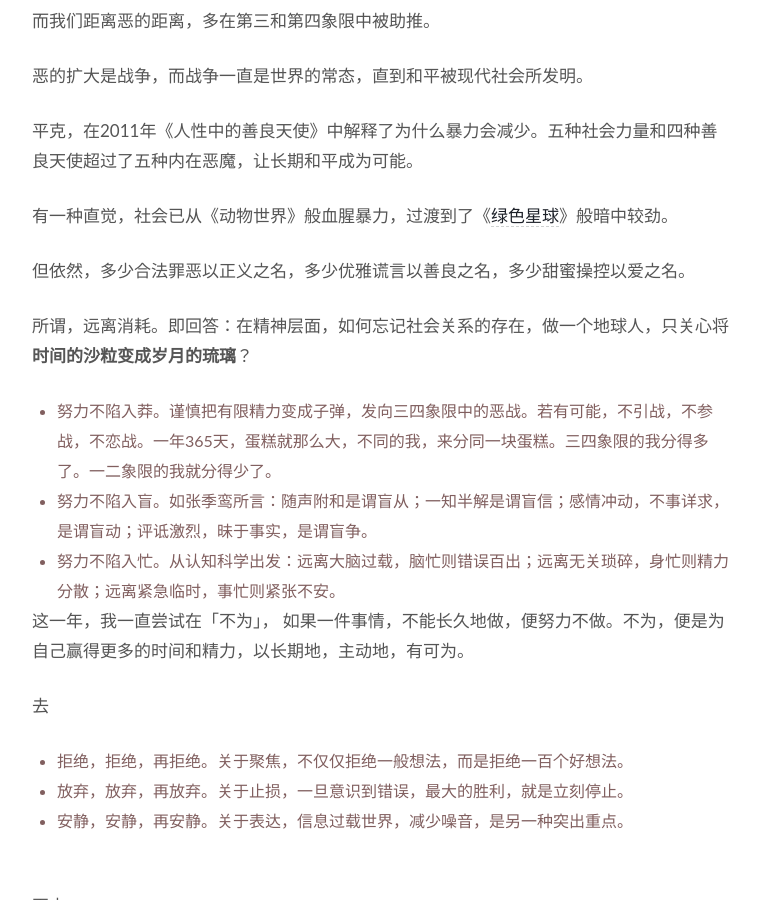
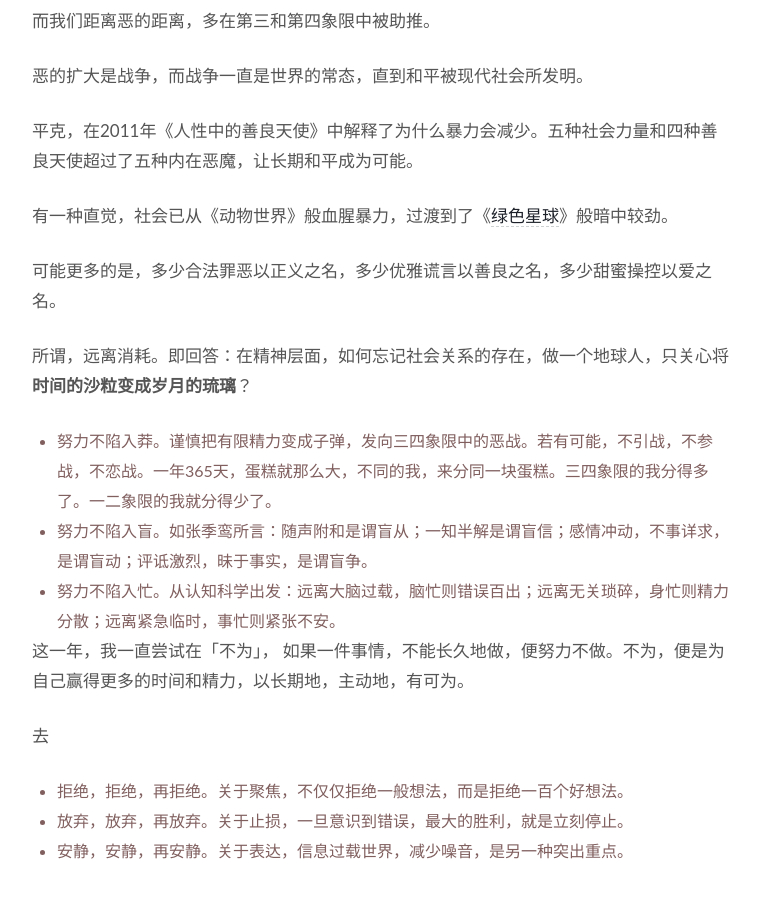
Before and after one commit to WillWang-X/willwang-x.github.io, a Jekyll site: the page built from _posts/blogs/2022-12-31-horse-manure-and-fertile-soil.md, in a window 1280 px wide and 900 px high, scrolled down 6274 px. Shown: the whole window, without its empty margins (258-1017 px from the left). Built offline with Jekyll 4.4.1, drawn with Linux system fonts in a browser that asks for light colours.

Commit message:
Answer to Year-in-review_Question on soil

```diff
--- a/_posts/blogs/2022-12-31-horse-manure-and-fertile-soil.md
+++ b/_posts/blogs/2022-12-31-horse-manure-and-fertile-soil.md
@@ -196,7 +196,7 @@ ChatGPT 加其他让这成为了可能。
 
 有一种直觉，社会已从《动物世界》般血腥暴力，过渡到了《[绿色星球](https://movie.douban.com/subject/33387356/)》般暗中较劲。
 
-但依然，多少合法罪恶以正义之名，多少优雅谎言以善良之名，多少甜蜜操控以爱之名。
+可能更多的是，多少合法罪恶以正义之名，多少优雅谎言以善良之名，多少甜蜜操控以爱之名。
 
 所谓，远离消耗。即回答：在精神层面，如何忘记社会关系的存在，做一个地球人，只关心将**时间的沙粒变成岁月的琉璃**？
 
```
